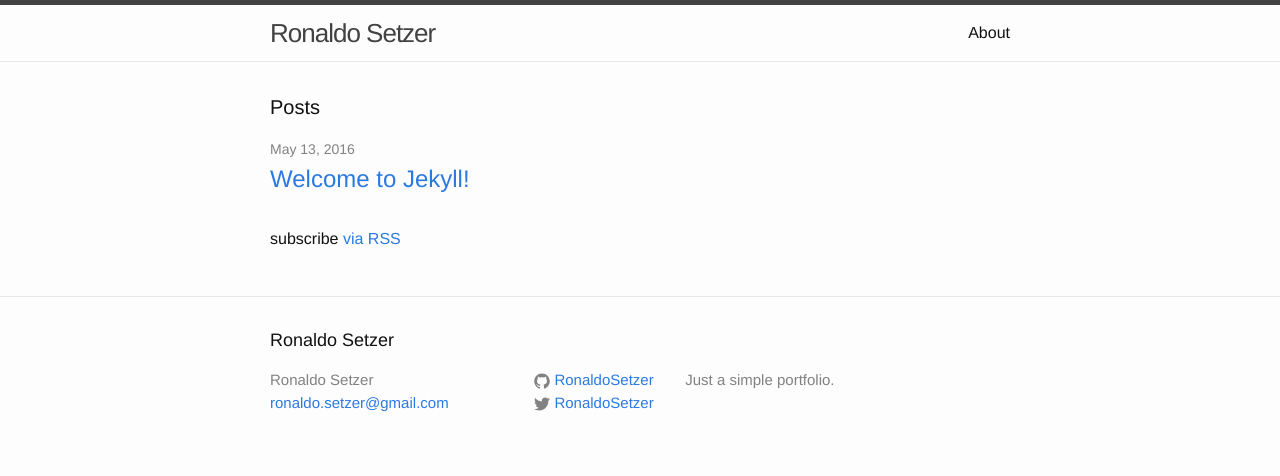
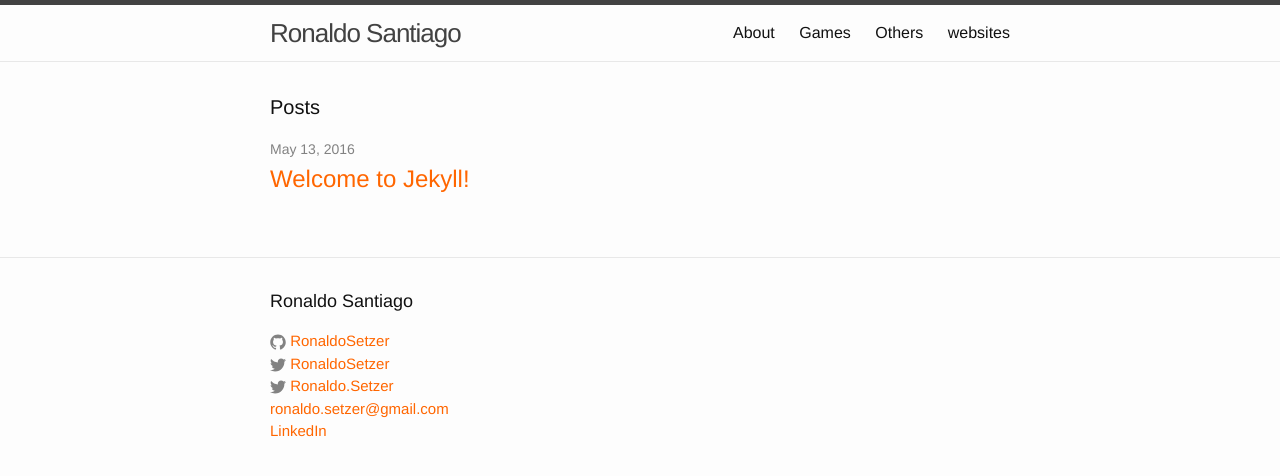
Before and after one commit to RonaldoSetzer/portfolio, a Jekyll site: the page built from index.html, in a window 1280 px wide. Shown: the top 476 px of the page. Built offline with Jekyll 4.4.1, drawn with Linux system fonts in a browser that asks for light colours.

Commit message:
update: first steps

```diff
--- a/_config.yml
+++ b/_config.yml
@@ -1,11 +1,14 @@
-title: Ronaldo Setzer
+title: Ronaldo Santiago
 email: ronaldo.setzer@gmail.com
 description: >
   Just a simple portfolio.
 baseurl: "/portfolio"
 url: "https://ronaldosetzer.github.io"
+portfolio_username: Ronaldo Santiago
 twitter_username: RonaldoSetzer
 github_username:  RonaldoSetzer
+duolingo_username: Ronaldo.Setzer
+linkedin_url: https://www.linkedin.com/profile/view?id=59617502
 
 # Build settings
 markdown: kramdown
--- a/_includes/footer.html
+++ b/_includes/footer.html
@@ -2,35 +2,31 @@
 
   <div class="wrapper">
 
-    <h2 class="footer-heading">{{ site.title }}</h2>
+    <h2 class="footer-heading">{{ site.portfolio_username }}</h2>
 
     <div class="footer-col-wrapper">
-      <div class="footer-col footer-col-1">
-        <ul class="contact-list">
-          <li>{{ site.title }}</li>
-          <li><a href="mailto:{{ site.email }}">{{ site.email }}</a></li>
+
+      <div class="footer-col footer-col-2">
+        <ul class="social-media-list">
+          <li>
+            {% include icon-github.html username=site.github_username %}
+          </li>
+          <li>
+            {% include icon-twitter.html username=site.twitter_username %}
+          </li>
+          <li>
+            {% include icon-twitter.html username=site.duolingo_username %}
+          </li>
+          <li>
+            <a href="mailto:{{ site.email }}">{{ site.email }}</a>
+          </li>
+          <li>
+            <a href="{{ site.linkedin_url }}">LinkedIn</a>
+          </li>
+
         </ul>
       </div>
 
-      <div class="footer-col footer-col-2">
-        <ul class="social-media-list">
-          {% if site.github_username %}
-          <li>
-            {% include icon-github.html username=site.github_username %}
-          </li>
-          {% endif %}
-
-          {% if site.twitter_username %}
-          <li>
-            {% include icon-twitter.html username=site.twitter_username %}
-          </li>
-          {% endif %}
-        </ul>
-      </div>
-
-      <div class="footer-col footer-col-3">
-        <p>{{ site.description }}</p>
-      </div>
     </div>
 
   </div>
--- /dev/null
+++ b/_layouts/websites
@@ -0,0 +1,4 @@
+Carpa
+Que
+Pinpix
+NicePhotos
--- a/css/main.scss
+++ b/css/main.scss
@@ -16,18 +16,21 @@
 
 $text-color:       #111;
 $background-color: #fdfdfd;
-$brand-color:      #2a7ae2;
+
+$brand-color:      #ff6600;
+$brand-color-light: lighten($brand-color, 40%);
+$brand-color-dark:  darken($brand-color, 25%);
 
 $grey-color:       #828282;
 $grey-color-light: lighten($grey-color, 40%);
 $grey-color-dark:  darken($grey-color, 25%);
+
 
 // Width of the content area
 $content-width:    800px;
 
 $on-palm:          600px;
 $on-laptop:        800px;
-
 
 
 // Use media queries like this:
--- a/index.html
+++ b/index.html
@@ -18,6 +18,4 @@
     {% endfor %}
   </ul>
 
-  <p class="rss-subscribe">subscribe <a href="{{ "/feed.xml" | prepend: site.baseurl }}">via RSS</a></p>
-
 </div>
```
Also changed, not shown: _games/skyworld.mdown (added, +25 -0 lines), games.html (added, +22 -0 lines), others.html (added, +15 -0 lines), websites.html (added, +18 -0 lines).
